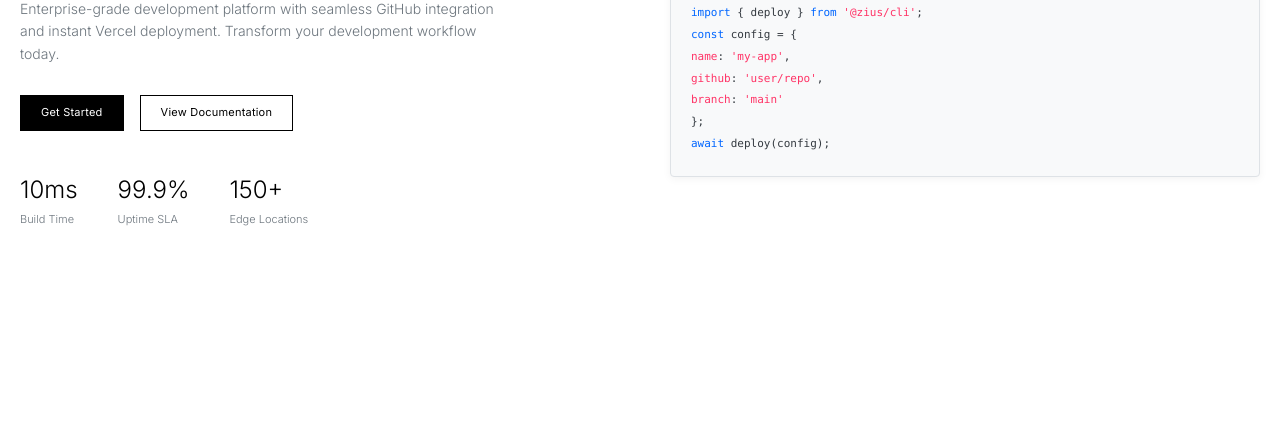
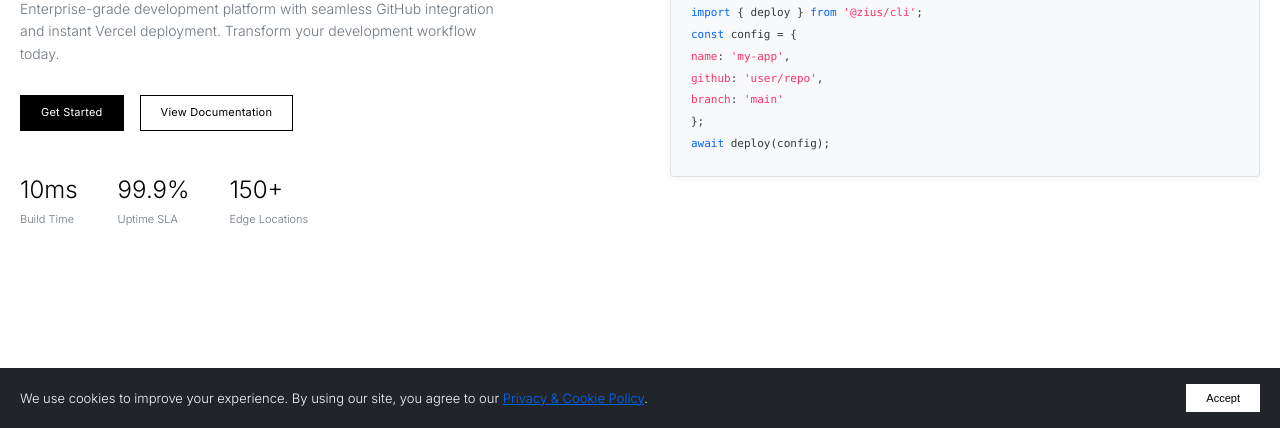
Before and after one commit to BorelSigmaInc/my-portfolio-site, a website: page index.html in a window 1280 px wide. Shown: the part 372-800 px from the top of the page. Drawn offline with Linux system fonts and the light colour scheme.

Commit message:
Update index.html

```diff
--- a/index.html
+++ b/index.html
@@ -672,7 +672,6 @@
     </style>
 </head>
 <body>
-    <!-- Navigation -->
     <nav>
         <div class="container">
             <div class="nav-container">
@@ -707,7 +706,6 @@
         </div>
     </nav>
 
-    <!-- Hero Section -->
     <section class="hero">
         <div class="container">
             <div class="hero-grid">
@@ -758,7 +756,6 @@
         </div>
     </section>
 
-    <!-- Integration Section -->
     <section class="integration" id="integration">
         <div class="container">
             <div class="section-header">
@@ -791,7 +788,6 @@
         </div>
     </section>
 
-    <!-- Features Section -->
     <section class="features" id="features">
         <div class="container">
             <div class="section-header">
@@ -835,7 +831,6 @@
         </div>
     </section>
 
-    <!-- Workflow Section -->
     <section class="workflow" id="workflow">
         <div class="container">
             <div class="section-header">
@@ -864,7 +859,6 @@
         </div>
     </section>
 
-    <!-- Terminal Section -->
     <section class="terminal-section">
         <div class="container">
             <div class="section-header">
@@ -904,7 +898,6 @@
         </div>
     </section>
 
-    <!-- CTA Section -->
     <section class="cta">
         <div class="container">
             <h2>Ready to build something amazing?</h2>
@@ -916,7 +909,6 @@
         </div>
     </section>
 
-    <!-- Footer -->
     <footer>
         <div class="container">
             <div class="footer-grid">
@@ -959,7 +951,7 @@
                 <div class="footer-column">
                     <h5>Legal</h5>
                     <ul class="footer-links">
-                        <li><a href="#">Privacy</a></li>
+                        <li><a href="privacy.html">Privacy</a></li>
                         <li><a href="#">Terms</a></li>
                         <li><a href="#">Security</a></li>
                         <li><a href="#">Compliance</a></li>
@@ -990,6 +982,13 @@
             </div>
         </div>
     </footer>
+
+    <div id="cookie-banner" style="display: none; position: fixed; bottom: 0; left: 0; right: 0; background: #212529; color: #f8f9fa; padding: 1.6rem 2rem; z-index: 2000; font-size: 1.3rem; line-height: 1.6;">
+        <div style="display: flex; justify-content: space-between; align-items: center; max-width: 1440px; margin: 0 auto;">
+            <p style="margin: 0;">We use cookies to improve your experience. By using our site, you agree to our <a href="privacy.html" style="color: #0066ff; text-decoration: underline;">Privacy & Cookie Policy</a>.</p>
+            <button id="cookie-accept-btn" style="padding: 0.8rem 2rem; font-size: 1.1rem; background: white; color: black; border: none; cursor: pointer; margin-left: 2rem;">Accept</button>
+        </div>
+    </div>
 
     <script>
         // Smooth scrolling for anchor links
@@ -1070,17 +1069,21 @@
             terminalLines.forEach(line => line.style.opacity = '0');
             terminalObserver.observe(terminal);
         }
+    </script>
 
-        // Copy code functionality
-        document.querySelector('.code-preview').addEventListener('click', function() {
-            const codeText = this.querySelector('.code-content').innerText;
-            navigator.clipboard.writeText(codeText).then(() => {
-                // Visual feedback
-                const originalBg = this.style.background;
-                this.style.background = '#f0f0f0';
-                setTimeout(() => {
-                    this.style.background = originalBg;
-                }, 200);
+    <script>
+        // Self-contained script for the cookie banner
+        document.addEventListener('DOMContentLoaded', function() {
+            const cookieBanner = document.getElementById('cookie-banner');
+            const acceptBtn = document.getElementById('cookie-accept-btn');
+
+            if (!localStorage.getItem('cookieConsent')) {
+                cookieBanner.style.display = 'block';
+            }
+
+            acceptBtn.addEventListener('click', function() {
+                localStorage.setItem('cookieConsent', 'true');
+                cookieBanner.style.display = 'none';
             });
         });
     </script>
```
